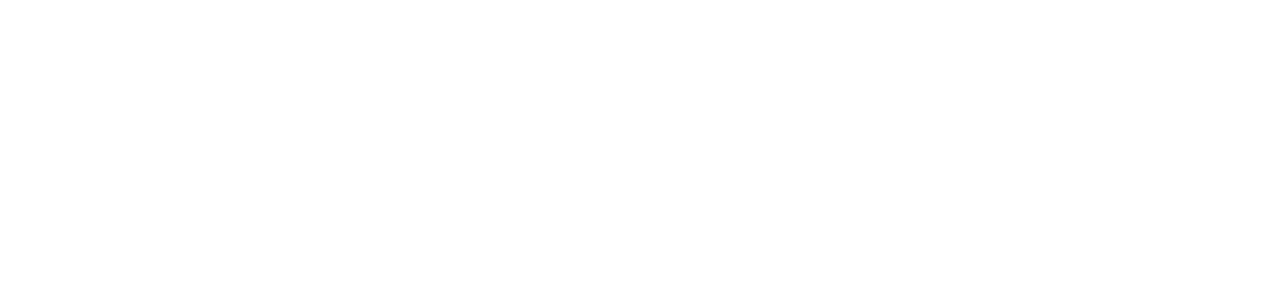
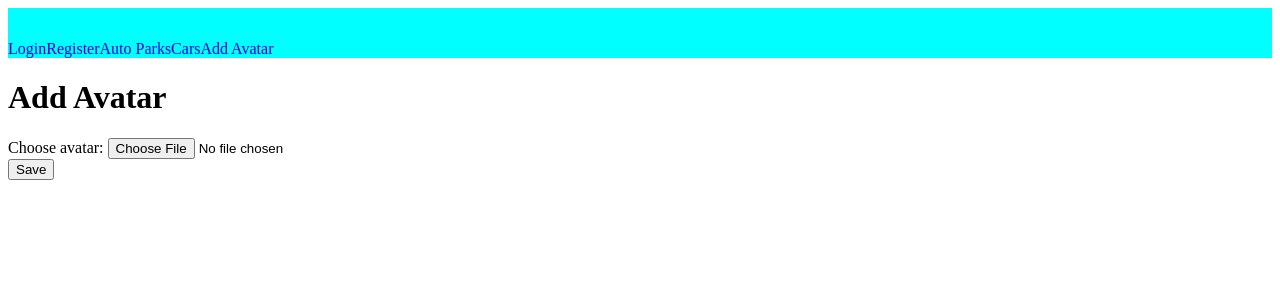
Before and after one commit to OlhaKuzmyn/ngpy, an Angular app: page /addavatar in a window 1280 px wide. Before the commit this address led to /. Shown: the top 300 px of the page. Built offline with nearby package versions, Linux system fonts and the light colour scheme.

Commit message:
django_hw3-7

```diff
--- a/src/app/app-routing.module.ts
+++ b/src/app/app-routing.module.ts
@@ -27,7 +27,7 @@ const routes: Routes = [
       {path: 'activate/:token', component: ActivateComponent},
       {path: 'resetpassword', component: RecoverEmailComponent},
       {path: 'reset/:token', component: ResetPasswordComponent},
-      // {path: 'addavatar', component:AddAvatarComponent}
+      {path: 'addavatar', component:AddAvatarComponent}
     ]}
 ]
 
--- a/src/app/components/add-avatar/add-avatar.component.html
+++ b/src/app/components/add-avatar/add-avatar.component.html
@@ -1,7 +1,7 @@
 <h1>Add Avatar</h1>
 <form [formGroup]="form">
-  <div><label>Choose avatar: <input type="file" formControlName="avatar"></label></div>
-<!--                                    (change)="handleFileInput($event.target.files)" -->
-<!--  ></label></div>-->
+<!--  <div><label>Choose avatar: <input type="file" formControlName="avatar"></label></div>-->
+  <div><label>Choose avatar: <input type="file" formControlName="avatar" (change)="handleFileInput($event)"></label></div>
+<!--  <div><label>Choose avatar: <input type="file" formControlName="avatar" (change)="handleFileInput($event.target.files)"></label></div>-->
   <button (click)="saveAvatar()">Save</button>
 </form>
--- a/src/app/components/add-avatar/add-avatar.component.ts
+++ b/src/app/components/add-avatar/add-avatar.component.ts
@@ -9,7 +9,8 @@ import {FormControl, FormGroup} from "@angular/forms";
 })
 export class AddAvatarComponent implements OnInit {
   form: FormGroup
-  avatar: File | null
+  // avatar: File | null
+  avatar: File
   constructor(private authService:AuthService) {
     this._createForm()
   }
@@ -29,5 +30,19 @@ export class AddAvatarComponent implements OnInit {
 
   // handleFileInput(files: FileList) {
   //   this.avatar = files.item(0)
+  //
   // }
+  // handleFileInput(event: Event) {
+  //   this.avatar = event.target?.files[0]
+  // }
+  handleFileInput(event: Event) {
+    const element = event.currentTarget as HTMLInputElement;
+    let fileList: FileList | null = element.files;
+    if (fileList) {
+      console.log(fileList)
+      this.avatar = fileList[0]
+      console.log(this.avatar);
+      this.authService.addAvatar(this.avatar).subscribe()
+    }
+  }
 }
```
